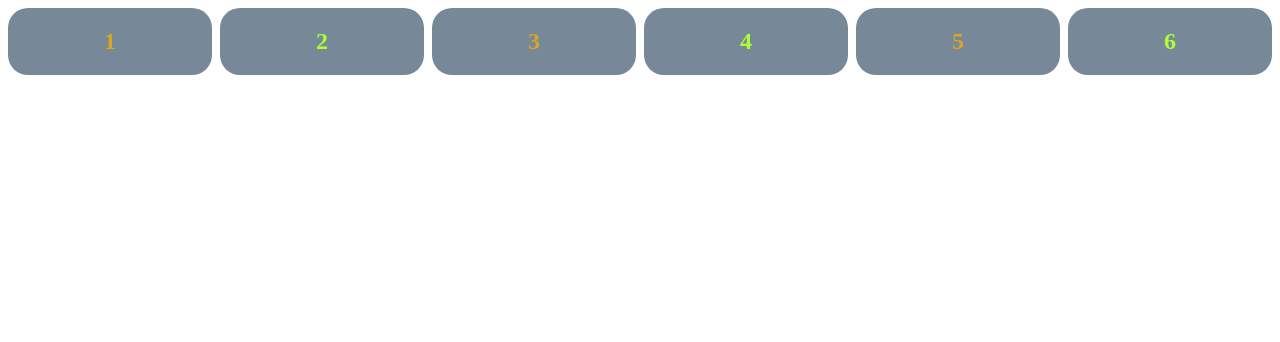
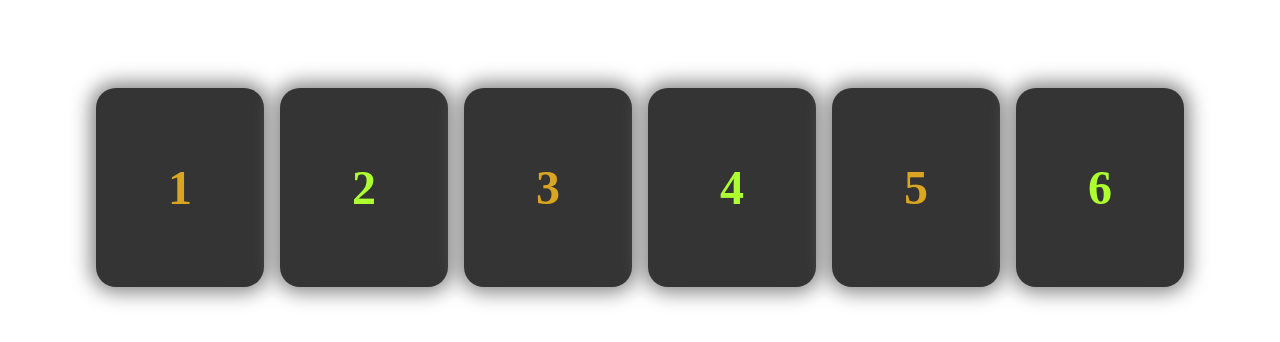
Before and after one commit to RicTieri/js-jsnacks-blocco-1, a plain HTML site: page snack-2/index.html in a window 1280 px wide. Drawn offline with Linux system fonts and the light colour scheme.

Commit message:
beautified

```diff
--- a/snack-2/style.css
+++ b/snack-2/style.css
@@ -7,15 +7,20 @@
 }
 
 .wrapper{
+  margin: 5rem;
   display: flex;
   justify-content: center;
   align-items: center;
-  gap: .5rem;
 }
 
 .card{
-  width: calc(100% / 6);
+  font-size: 2rem;
+  font-weight: bold;
+  margin: .5rem;
+  padding: 2rem 0;
+  width: calc((100% / 6 ) - 1rem);
   text-align: center;
-  background-color: lightslategray;
+  background-color: rgb(52, 52, 52);
   border-radius: 20px;
+  box-shadow: 0px 0px 20px 5px grey;
 }
```
